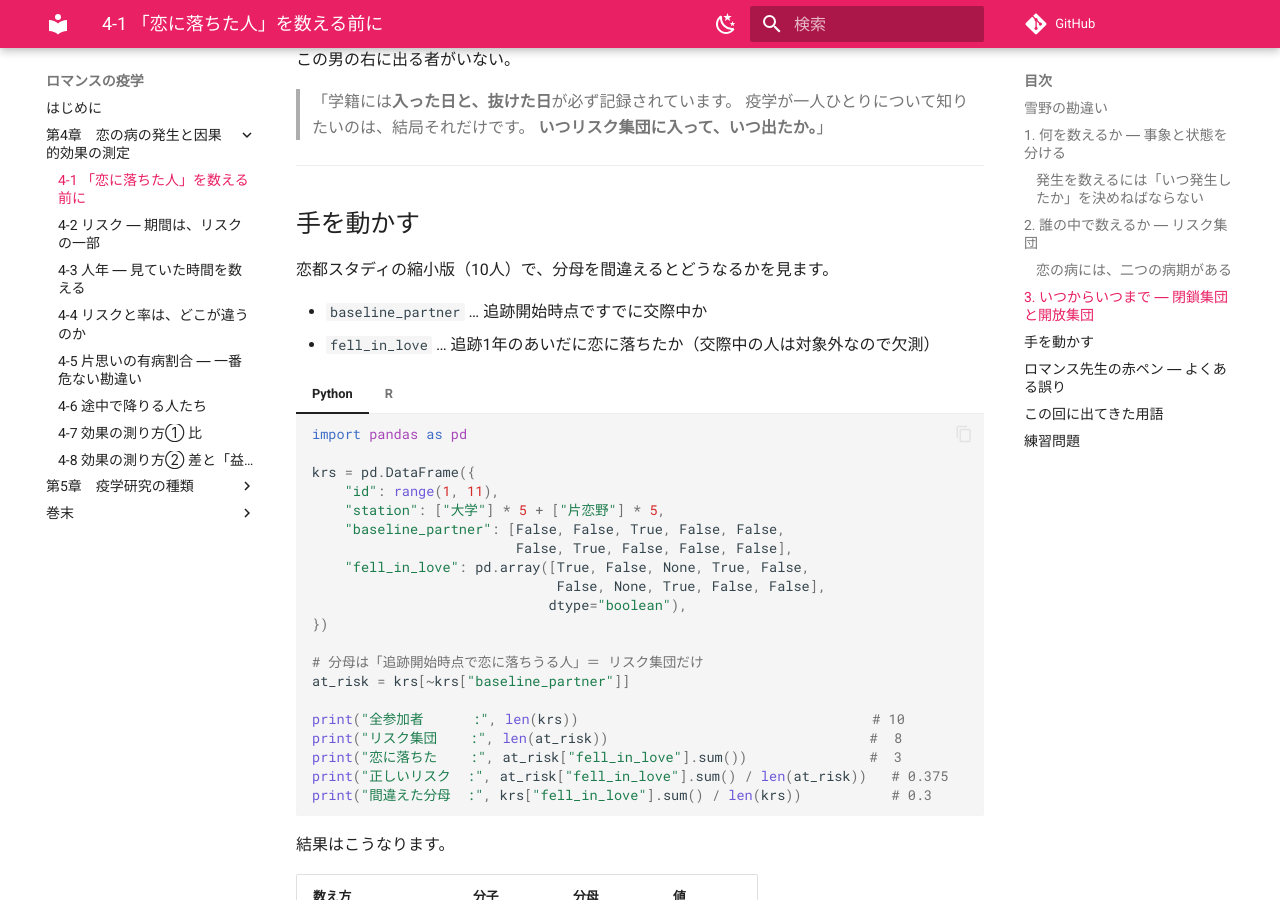
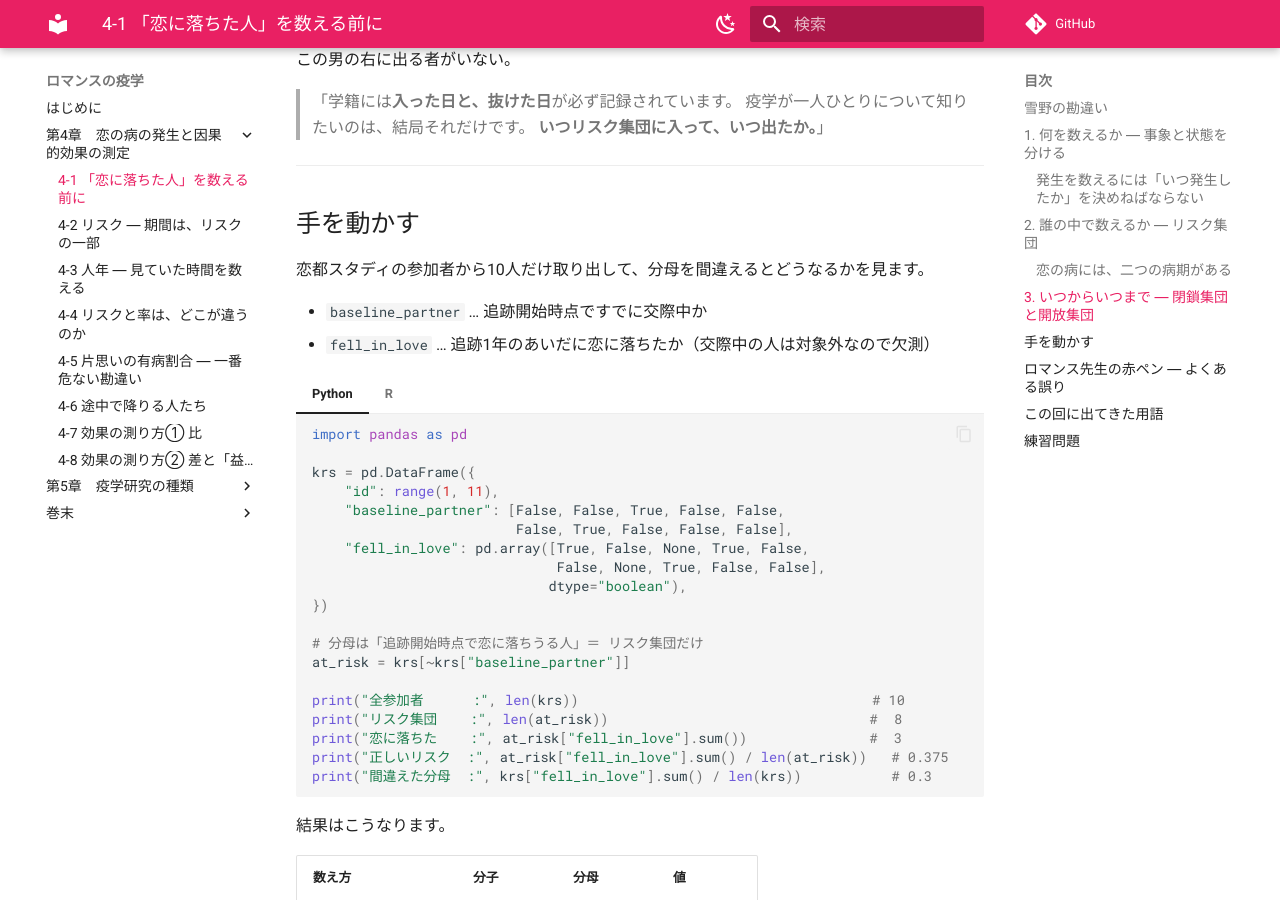
Before and after one commit to ichirio/romance-ekigaku, an MkDocs documentation site: the page built from docs/ch04/ch04-01.md, in a window 1280 px wide and 900 px high, scrolled down 4340 px. Built offline with MkDocs 1.6.1 and Material for MkDocs 9.7.7, drawn with Linux system fonts in a browser that asks for light colours; comment, search, counter and statistics services are not loaded.

Commit message:
4-1 のコードから未使用の station 列を削除する
4-5 で直した stations と同じ鉄道の名残が 4-1 にも残っていた。しかも
この列は計算に一度も使われていない。

さらに、大学と片恋野高校を一つの表に混ぜて一つのリスクを出しており、
別々の集団をプールしていた。この回の主題は分母の取り方であって
集団の比較ではないので、列ごと落として全員を恋都スタディの参加者に揃えた。

Python・R とも 10 / 8 / 3 / 0.375 / 0.3 で出力は不変。実行確認済み。

他のコードブロックも走査した。4-6 の group 列は計算に使っていないが、
各行が何を指すかを示すラベルなので残す。

Co-Authored-By: Claude Opus 5 <noreply@anthropic.com>

````diff
--- a/docs/ch04/ch04-01.md
+++ b/docs/ch04/ch04-01.md
@@ -192,7 +192,7 @@ $$
 
 ## 手を動かす
 
-恋都スタディの縮小版（10人）で、分母を間違えるとどうなるかを見ます。
+恋都スタディの参加者から10人だけ取り出して、分母を間違えるとどうなるかを見ます。
 
 - `baseline_partner` … 追跡開始時点ですでに交際中か
 - `fell_in_love` … 追跡1年のあいだに恋に落ちたか（交際中の人は対象外なので欠測）
@@ -204,7 +204,6 @@ $$
 
     krs = pd.DataFrame({
         "id": range(1, 11),
-        "station": ["大学"] * 5 + ["片恋野"] * 5,
         "baseline_partner": [False, False, True, False, False,
                              False, True, False, False, False],
         "fell_in_love": pd.array([True, False, None, True, False,
@@ -227,7 +226,6 @@ $$
     ```r
     krs <- data.frame(
       id      = 1:10,
-      station = rep(c("大学", "片恋野"), each = 5),
       baseline_partner = c(FALSE, FALSE, TRUE, FALSE, FALSE,
                            FALSE, TRUE,  FALSE, FALSE, FALSE),
       fell_in_love     = c(TRUE, FALSE, NA, TRUE, FALSE,
````
